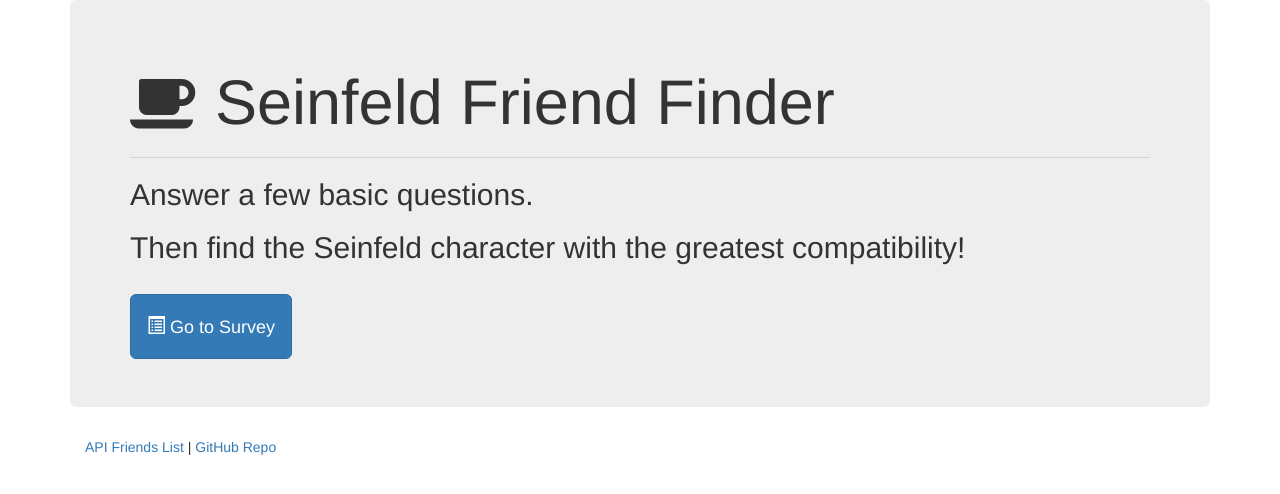
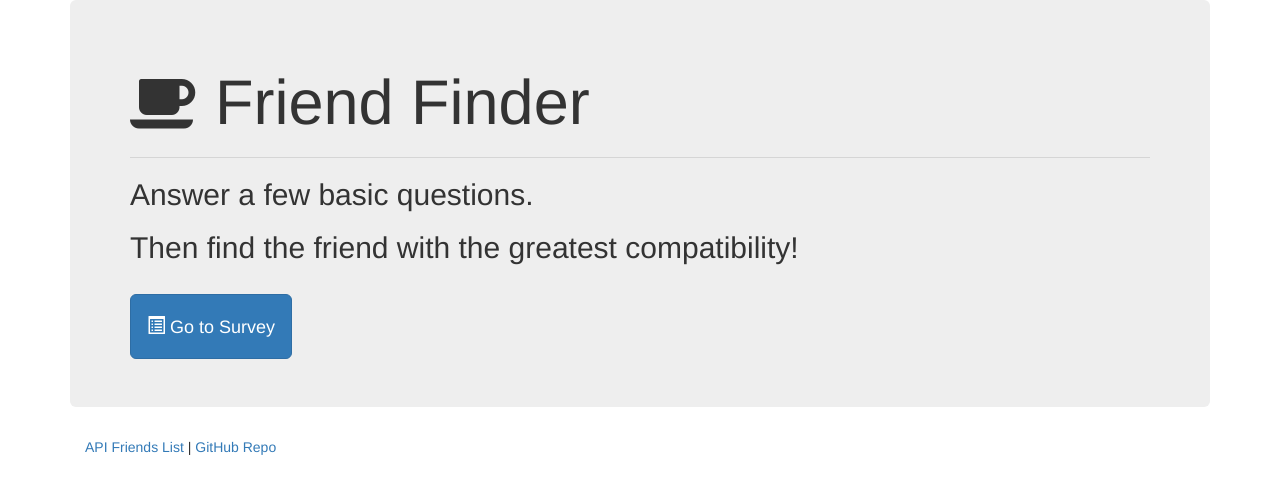
Before and after one commit to jaredwheet/FriendFinder, a website: page app/public/home.html in a window 1280 px wide. Drawn offline with nearby package versions, Linux system fonts and the light colour scheme.

Commit message:
updated readme and html tweak

```diff
--- a/app/public/home.html
+++ b/app/public/home.html
@@ -3,7 +3,7 @@
 
 <head>
   <meta charset="UTF-8">
-  <title>Seinfeld FriendFinder</title>
+  <title>FriendFinder</title>
 
   <!-- Latest compiled and minified CSS & JS -->
   <link rel="stylesheet" href="https://maxcdn.bootstrapcdn.com/bootstrap/3.3.6/css/bootstrap.min.css">
@@ -20,10 +20,10 @@
   <div class="container">
 
     <div class="jumbotron">
-      <h1><i class="fa fa-coffee"></i></i> Seinfeld Friend Finder</h1>
+      <h1><i class="fa fa-coffee"></i></i> Friend Finder</h1>
       <hr>
       <h2>Answer a few basic questions. </h2>
-      <h2>Then find the Seinfeld character with the greatest compatibility!</h2>
+      <h2>Then find the friend with the greatest compatibility!</h2>
       <br>
 
       <div>
```
Also changed, not shown: README.md.
